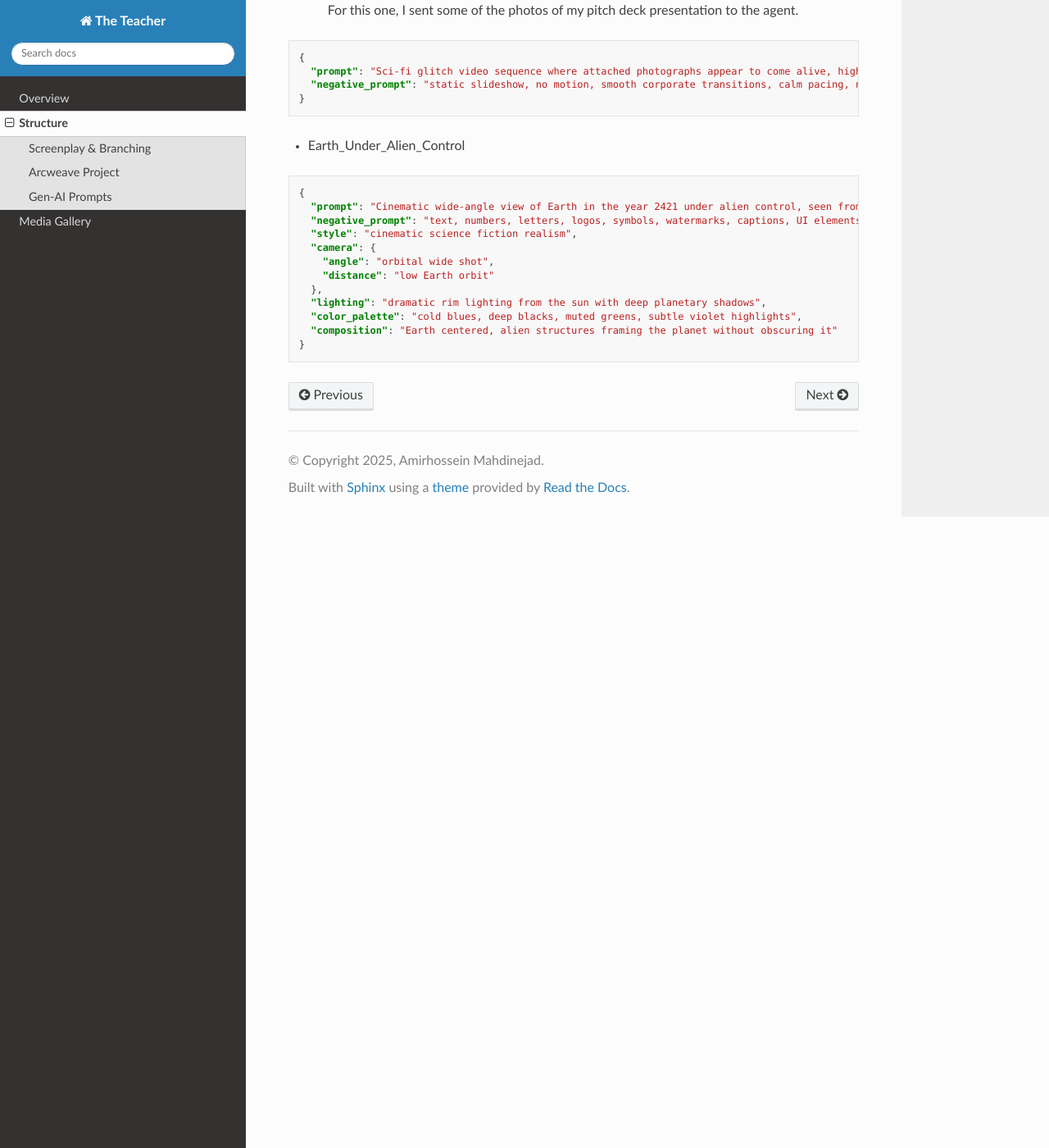
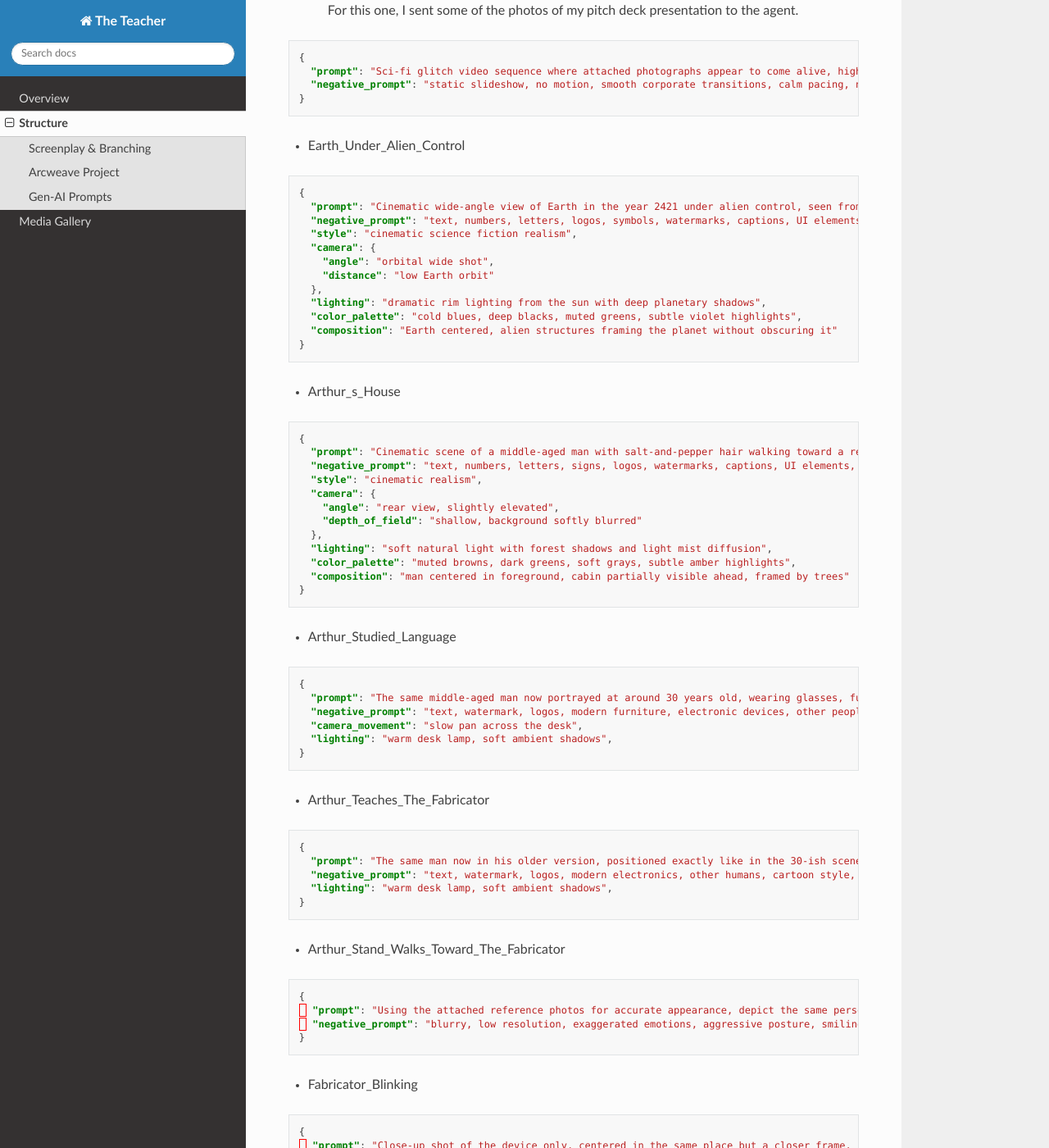
Before and after one commit to TheMn/the-teacher, a Sphinx documentation site: the page built from docs/source/structure.rst, in a window 1280 px wide and 1400 px high, scrolled down 1068 px. Shown: the whole window at 82% size. Built offline with Sphinx 7.4.7 and the Read the Docs theme 3.1.0, drawn with Linux system fonts in a browser that asks for light colours; some of the changed text lies outside the part shown.

Commit message:
First Video Uploaded https://youtu.be/yKUUQnCno5E
Added JSON prompts for various scenes involving a character named Arthur, detailing settings, actions, and visual styles.

```diff
--- a/docs/source/structure.rst
+++ b/docs/source/structure.rst
@@ -69,3 +69,68 @@ The aspect ratio for all generated content is set to 16:9, and here they are lis
      "color_palette": "cold blues, deep blacks, muted greens, subtle violet highlights",
      "composition": "Earth centered, alien structures framing the planet without obscuring it"
    }
+
+- Arthur_s_House
+
+.. code-block:: json
+
+   {
+     "prompt": "Cinematic scene of a middle-aged man with salt-and-pepper hair walking toward a remote forest cabin, viewed from behind. The cabin resembles a small wooden lodge surrounded by dense pine trees, isolated and quiet. Autumn season with fallen leaves, muted orange and brown foliage, light mist drifting through the forest. The man wears a dark coat and walks alone on a narrow path, posture calm and deliberate. His hair is clearly salt-and-pepper in color. Natural lighting, soft overcast sky, realistic proportions, moody atmosphere, grounded science-fiction tone, no visible face.",
+     "negative_prompt": "text, numbers, letters, signs, logos, watermarks, captions, UI elements, faces visible, front-facing person, multiple people, modern city elements, futuristic buildings, bright summer colors, snow, winter scenery, cartoon style, anime, painting, low resolution, blurry",
+     "style": "cinematic realism",
+     "camera": {
+       "angle": "rear view, slightly elevated",
+       "depth_of_field": "shallow, background softly blurred"
+     },
+     "lighting": "soft natural light with forest shadows and light mist diffusion",
+     "color_palette": "muted browns, dark greens, soft grays, subtle amber highlights",
+     "composition": "man centered in foreground, cabin partially visible ahead, framed by trees"
+   }
+
+- Arthur_Studied_Language
+
+.. code-block:: json
+
+   {
+     "prompt": "The same middle-aged man now portrayed at around 30 years old, wearing glasses, fully immersed in studying. He sits at a cluttered wooden desk in a cozy, dimly lit room filled with stacks of books and scattered papers. His posture is focused, leaning slightly forward, eyes scanning a thick open book, with a faint warm lamp light illuminating his face. Dust particles float in the air, creating an atmospheric, cinematic scene. Realistic textures, soft shadows, photorealistic details, high-resolution, scholarly, introspective mood.",
+     "negative_prompt": "text, watermark, logos, modern furniture, electronic devices, other people, cartoon style, anime, low quality, blurry, oversaturated colors, fantasy elements, exaggerated expressions",
+     "camera_movement": "slow pan across the desk",
+     "lighting": "warm desk lamp, soft ambient shadows",
+   }
+
+- Arthur_Teaches_The_Fabricator
+
+.. code-block:: json
+
+   {
+     "prompt": "The same man now in his older version, positioned exactly like in the 30-ish scene, wearing his usual attire, teaching his knowledge to a sleek, black, human-sized monolith-like machine (attached photo), while looking and slightly leaning towards it",
+     "negative_prompt": "text, watermark, logos, modern electronics, other humans, cartoon style, anime, low quality, blurry, fantasy elements, exaggerated expressions",
+     "lighting": "warm desk lamp, soft ambient shadows",
+   }
+
+- Arthur_Stand_Walks_Toward_The_Fabricator
+
+.. code-block:: json
+
+   {
+     "prompt": "Using the attached reference photos for accurate appearance, depict the same person in a realistic, cinematic scene. The person is calmly walking toward a modern device placed in the foreground, then stopping and quietly observing it for a few moments. Neutral body language, relaxed posture, natural facial expression. Soft ambient lighting, shallow depth of field, realistic textures, high detail, photorealistic style, eye-level camera angle, subtle motion implied, calm and contemplative mood.",
+     "negative_prompt": "blurry, low resolution, exaggerated emotions, aggressive posture, smiling at camera, looking away from device, distorted anatomy, extra limbs, unrealistic proportions, overexposed, harsh shadows, cartoon, anime, illustration, painterly style, motion blur, noise, artifacts",
+   }
+
+- Fabricator_Blinking
+
+.. code-block:: json
+
+   {
+     "prompt": "Close-up shot of the device only, centered in the same place but a closer frame, realistic and high-detail. The camera is completely steady. The device emits light in a clear sequential cycle: first completely off, then smoothly turning white, then off again, then blue, then off again, then red. cinematic lighting, realistic reflections, sharp focus, photorealistic style. Calm, controlled atmosphere.",
+     "negative_prompt": "people, hands, faces, camera shake, motion blur, fast transitions, flickering, blinking lights, exaggerated glow, lens flare, overexposed, underexposed, noise, artifacts, low resolution, cartoon, anime, illustration, distorted geometry, tilted frame",
+   }
+
+- Almost_Failed_Mirror
+
+.. code-block:: json
+
+   {
+     "prompt": "Depict the same person just after waking up, calmly walking toward the mirror. Slightly sleepy posture, relaxed body language. The person stops close to the mirror and looks into their own reflection quietly for a few moments. Natural morning light, soft shadows, realistic skin texture, neutral facial expression, cinematic realism, eye-level camera angle, calm and introspective mood.",
+     "negative_prompt": "exaggerated expressions, smiling at camera, looking away from mirror, distorted reflection, unrealistic lighting, harsh shadows, messy framing, motion blur, camera shake, extra limbs, distorted anatomy, cartoon, anime, illustration, painterly style, low resolution, noise, artifacts",
+   }
```
